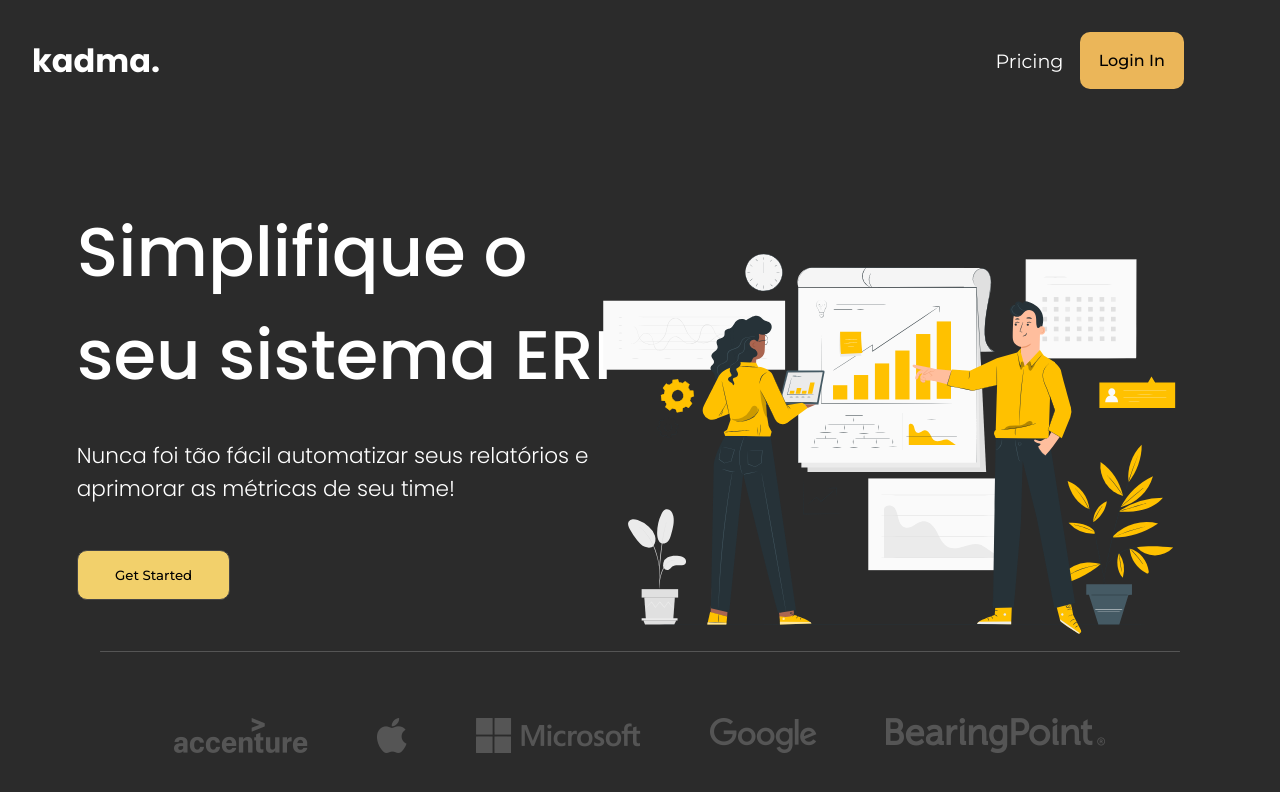
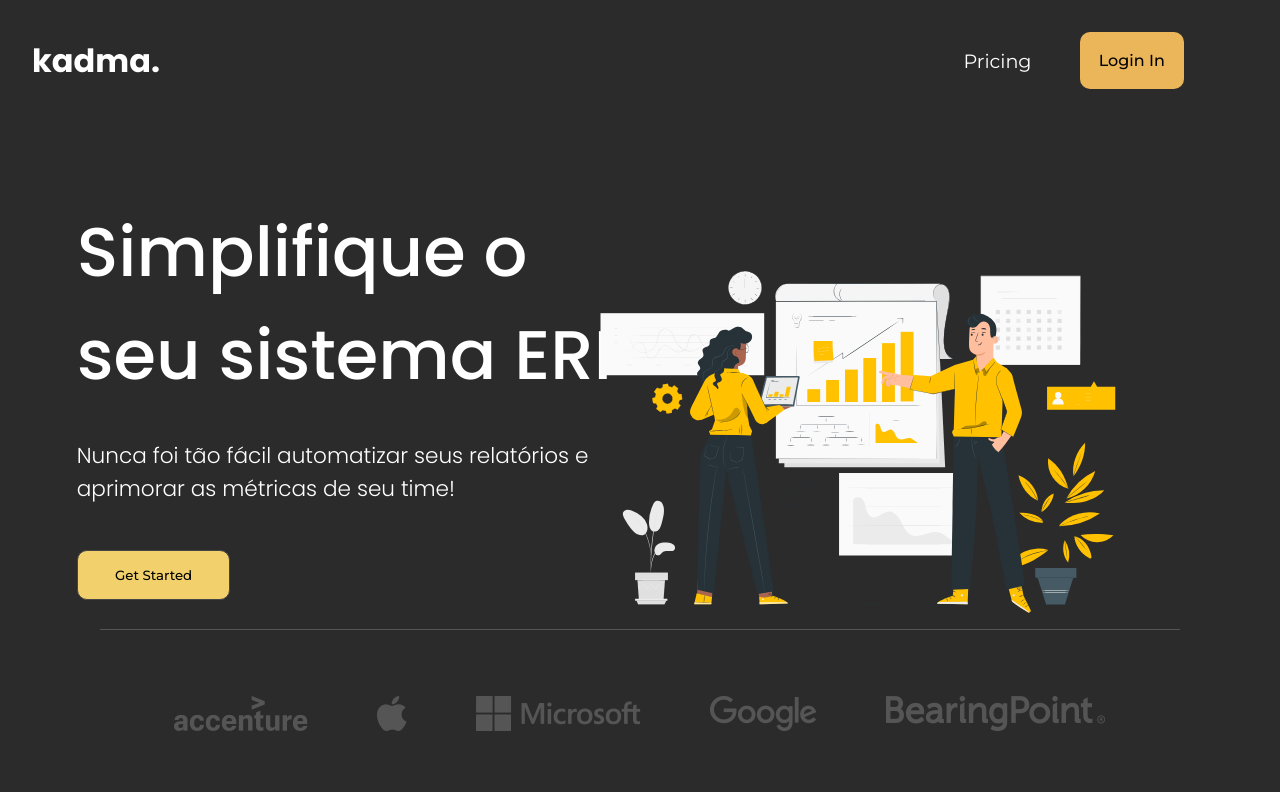
Before and after one commit to henriquedouradoo/kadma, a React (Vite) app: page / in a window 1280 px wide. Shown: the top 792 px of the page. Built offline with nearby package versions, Linux system fonts and the light colour scheme; no server answers.

Commit message:
att: Home e Header-Dashboard

```diff
--- a/src/Pages/Home/styles.css
+++ b/src/Pages/Home/styles.css
@@ -2,6 +2,8 @@
     position: relative;
     background: var(--bg-black);
     height: 100vh;
+
+    width: 100%;
 }
 
 .title {
@@ -57,10 +59,11 @@
 }
 
 .img-home {
-    width: 50%;
+    width: 45%;
     margin-left: 45%;
 
     margin-top: -30%;
+
 }
 
 .logo-img {
--- a/src/components/Header-Dashboard/index.tsx
+++ b/src/components/Header-Dashboard/index.tsx
@@ -9,6 +9,9 @@ export function HeaderDashboard() {
             </div>
             <ul>
             <SignedIn>
+                <div className="user-btn">
+                <UserButton />
+                </div>
             <UserButton />
             </SignedIn>
             </ul>
--- a/src/components/Header-Dashboard/styles.css
+++ b/src/components/Header-Dashboard/styles.css
@@ -32,7 +32,7 @@ body {
 
 ul {
     display: flex;
-    gap: 1rem;
+    gap: 3rem;
 }
 
 li {
```
